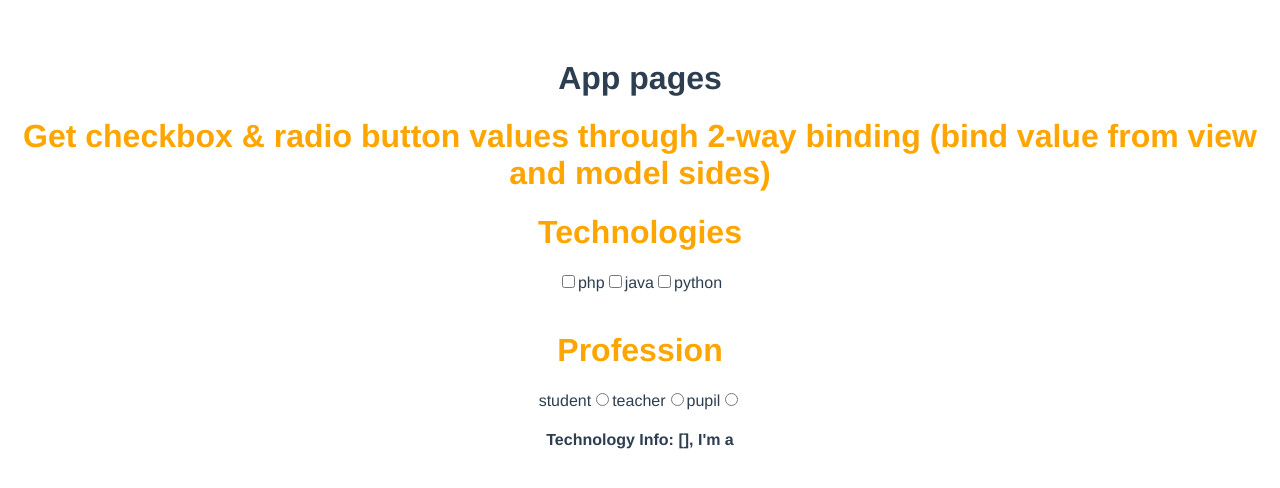
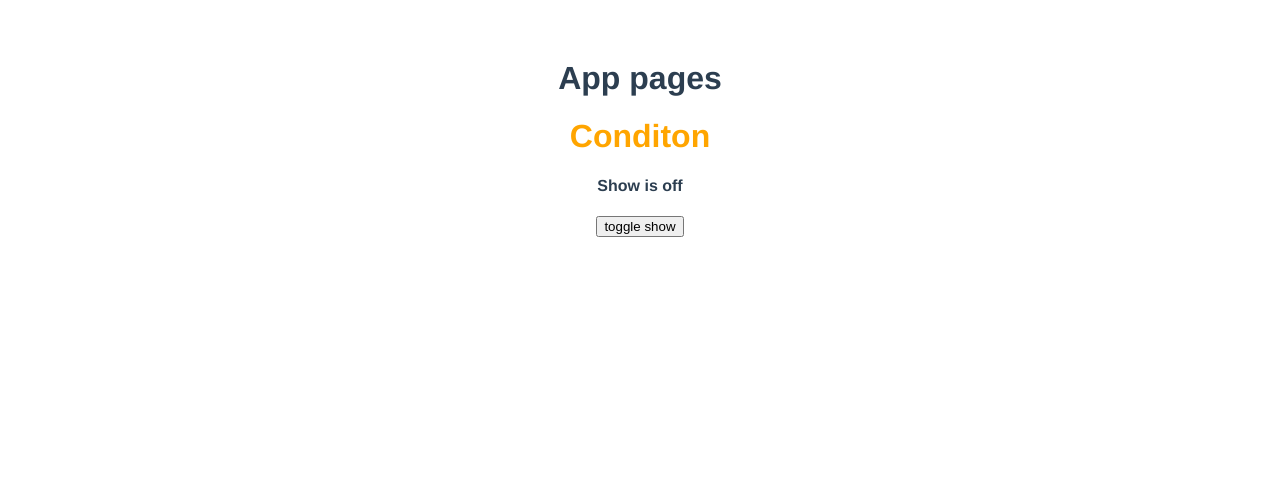
Before and after one commit to simonvista/Vue3, a Vue app: page / in a window 1280 px wide. Shown: the top 488 px of the page. Built offline with nearby package versions, Linux system fonts and the light colour scheme.

Commit message:
13-0000 is done

```diff
--- a/src/components/Home.vue
+++ b/src/components/Home.vue
@@ -1,25 +1,8 @@
 <template>
-  <h1>
-    Get checkbox & radio button values through 2-way binding (bind value from
-    view and model sides)
-  </h1>
-  <h1>Technologies</h1>
-  <input type="checkbox" value="php" id="php" v-model="technologies" />
-  <label for="php">php</label>
-  <input type="checkbox" value="java" id="java" v-model="technologies" />
-  <label for="java">java</label>
-  <input type="checkbox" value="python" id="python" v-model="technologies" />
-  <label for="python">python</label>
-  <!-- <h4>Technology Info: {{ technologies }}</h4> -->
-  <br /><br />
-  <h1>Profession</h1>
-  <label for="student">student</label>
-  <input type="radio" value="student" id="student" v-model="profession" />
-  <label for="teacher">teacher</label>
-  <input type="radio" value="teacher" id="teacher" v-model="profession" />
-  <label for="pupil">pupil</label>
-  <input type="radio" value="pupil" id="pupil" v-model="profession" />
-  <h4>Technology Info: {{ technologies }}, I'm a {{ profession }}</h4>
+  <h1>Conditon</h1>
+  <h4 v-if="show">Show is true</h4>
+  <h4 v-else>Show is off</h4>
+  <button v-on:click="show = !show">toggle show</button>
 </template>
 
 <script>
@@ -27,13 +10,10 @@ export default {
   name: "Home",
   data() {
     return {
-      technologies: [],
-      profession: null,
+      show: false,
     };
   },
-  methods: {
-    getInputs() {},
-  },
+  methods: {},
 };
 </script>
 
```
